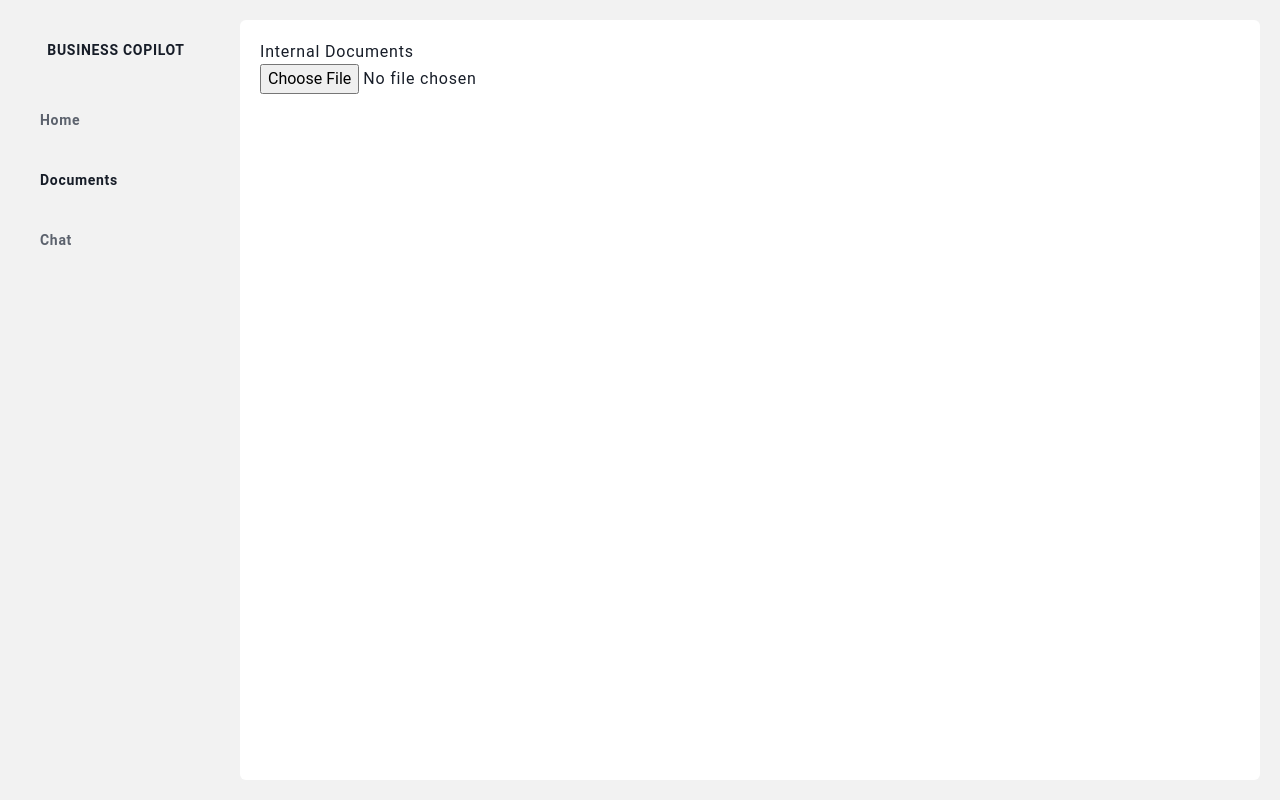
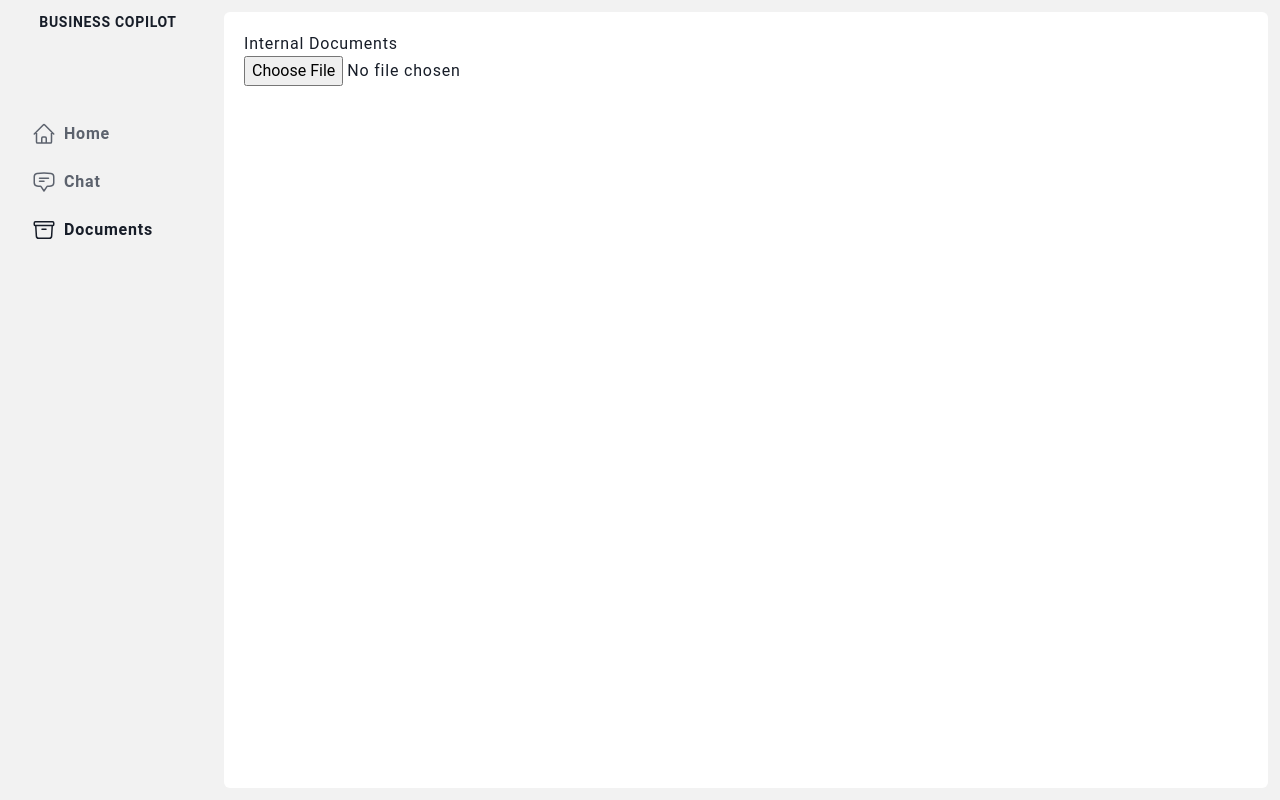
Before and after one commit to zebetul/business-copilot-client, a React (Vite) app: page /documents in a window 1280 px wide. Built offline with nearby package versions, Linux system fonts and the light colour scheme.

Commit message:
Add @heroicons/react package and update navigation styles

```diff
--- a/package.json
+++ b/package.json
@@ -10,6 +10,7 @@
     "preview": "vite preview"
   },
   "dependencies": {
+    "@heroicons/react": "^2.1.1",
     "react": "^18.2.0",
     "react-dom": "^18.2.0",
     "react-router-dom": "^6.22.0"
--- a/src/index.css
+++ b/src/index.css
@@ -15,10 +15,10 @@ body {
 }
 
 .navigation a {
+  width: 200px;
+  display: flex;
   padding: 10px 20px;
   border-radius: 5px;
-  display: inline-block;
-  width: 200px;
 }
 
 .navigation a:hover {
--- a/src/ui/AppLayout.jsx
+++ b/src/ui/AppLayout.jsx
@@ -4,7 +4,7 @@ import SideBar from "./SideBar";
 
 function AppLayout() {
   return (
-    <div className="h-screen py-5 pe-5 flex bg-bodyColor text-textColor">
+    <div className="h-screen py-3 pe-3 flex bg-bodyColor text-textColor">
       <SideBar />
 
       <main className="w-full p-5 bg-white rounded-md">
--- a/src/ui/MainNav.jsx
+++ b/src/ui/MainNav.jsx
@@ -1,21 +1,36 @@
 import { NavLink } from "react-router-dom";
+import {
+  ArchiveBoxIcon,
+  ChatBubbleBottomCenterTextIcon,
+  HomeIcon,
+} from "@heroicons/react/24/outline";
 
 function MainNav() {
   return (
-    <nav className="navigation text-textColorLight text-sm font-semibold">
-      <ul className="flex flex-col gap-5">
+    <nav className="navigation text-textColorLight text-md font-semibold">
+      <ul className="flex flex-col gap-1">
         <li>
           <NavLink exact="true" to="/">
-            Home
+            <HomeIcon className="h-6 w-6" />
+
+            <span className="ml-2 align-bottom">Home</span>
           </NavLink>
         </li>
 
         <li>
-          <NavLink to="/documents">Documents</NavLink>
+          <NavLink to="/chat">
+            <ChatBubbleBottomCenterTextIcon className="h-6 w-6" />
+
+            <span className="ml-2">Chat</span>
+          </NavLink>
         </li>
 
         <li>
-          <NavLink to="/chat">Chat</NavLink>
+          <NavLink to="/documents">
+            <ArchiveBoxIcon className="h-6 w-6" />
+
+            <span className="ml-2">Documents</span>
+          </NavLink>
         </li>
       </ul>
     </nav>
--- a/src/ui/SideBar.jsx
+++ b/src/ui/SideBar.jsx
@@ -2,8 +2,8 @@ import MainNav from "./MainNav";
 
 function SideBar() {
   return (
-    <div className="p-5">
-      <h1 className="w-48 mb-10 text-sm font-semibold text-center">
+    <div className="px-3">
+      <h1 className="w-48 mb-20 text-sm font-semibold text-center">
         BUSINESS COPILOT
       </h1>
 
```
Also changed, not shown: 1 other file (tests, documents, lock files or other folders).
